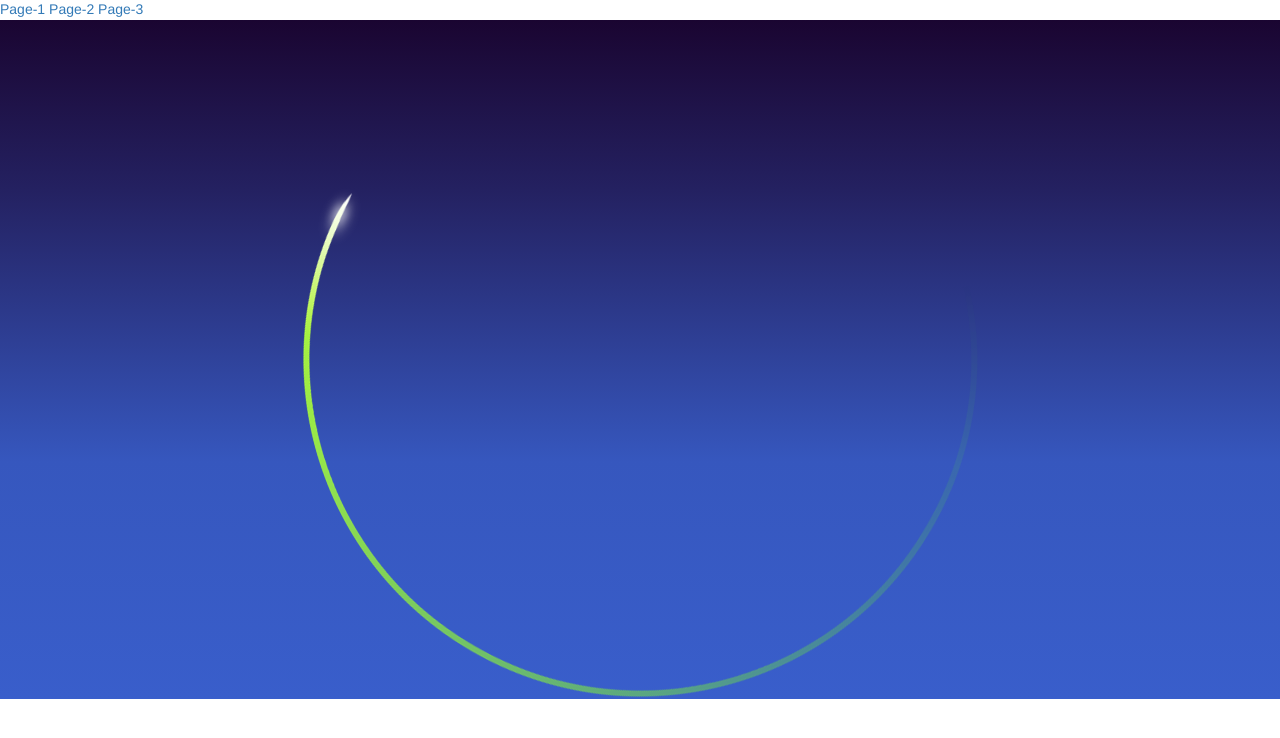
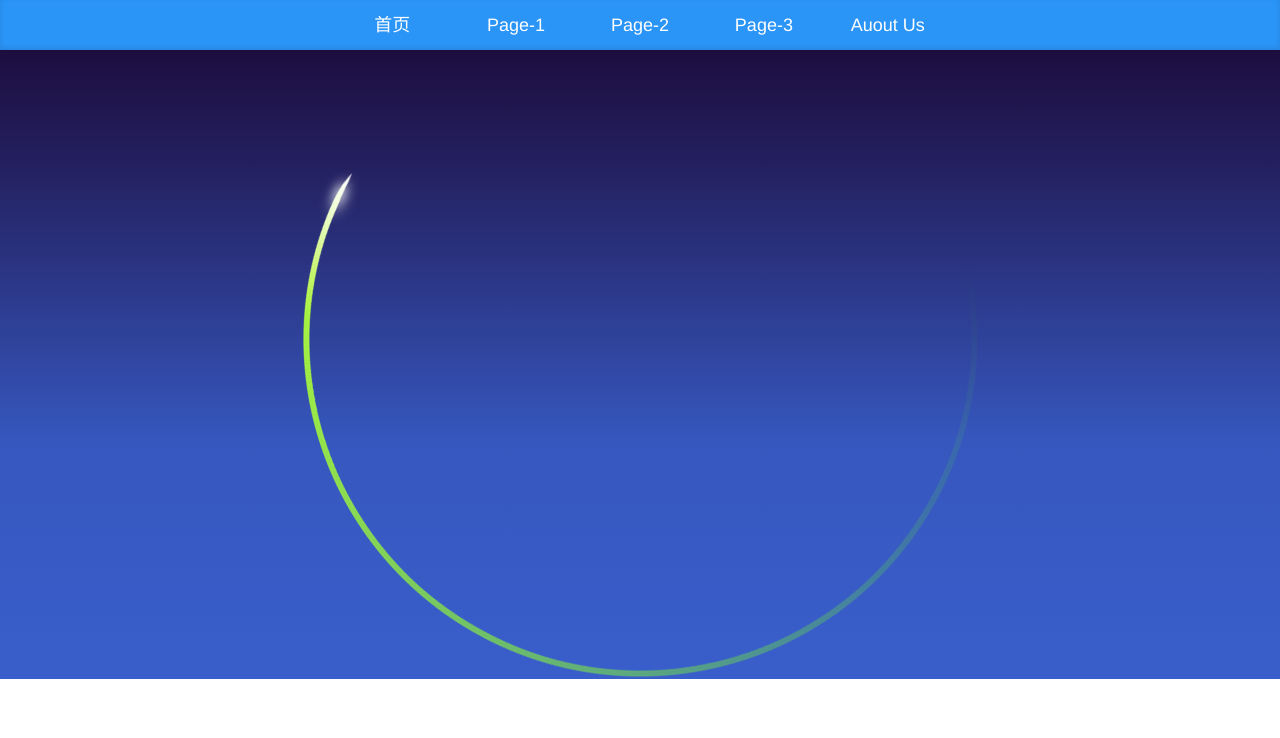
Before and after one commit to uijack/www-uijack, a website: page assets/index.html in a window 1280 px wide. Drawn offline with nearby package versions, Linux system fonts and the light colour scheme; some packages are replaced by stand-ins of ours; a script that the page names is missing.

Commit message:
增加首页导航栏

```diff
--- a/assets/index.html
+++ b/assets/index.html
@@ -11,7 +11,7 @@
     <!-- 不使用bootstrap布局 自己写 <link rel="stylesheet" href="lib/bootstrap/dist/css/bootstrap.css"> -->
     <link rel="stylesheet" href="css/uijack.app.css">
 </head>
-<body>
+<body id="home">
     <div ui-view></div>
     <script src="lib/angular/angular.min.js"></script>
     <script src="lib/angular-animate/angular-animate.min.js"></script>
--- a/assets/scss/_navigate.scss
+++ /dev/null
@@ -1,7 +0,0 @@
-@charset "UTF-8";
-
-/**
- *  Navigate Classes
- */
-
-.hide { display: none; }
--- a/assets/scss/normalize.scss
+++ b/assets/scss/_normalize.scss
@@ -173,7 +173,28 @@ table {
   border-spacing: 0;
 }
 
-td,
-th {
+html,body,div,span,applet,
+object,iframe,h1,h2,h3,h4,h5,h6,
+p,blockquote,pre,a,abbr,acronym,
+address,big,cite,code,del,dfn,em,img,ins,
+kbd,q,s,samp,small,strike,strong,sub,sup,tt,
+var,b,u,i,center,dl,dt,dd,ol,ul,li,fieldset,form,
+label,legend,table,caption,tbody,tfoot,thead,tr,th,
+td,article,aside,canvas,details,embed,figure,figcaption,
+footer,header,hgroup,menu,nav,output,ruby,section,summary,
+time,mark,audio,video {
+  margin: 0;
   padding: 0;
+  border: 0;
+  font-size: 100%;
+  font: inherit;
+  vertical-align: baseline;
 }
+ol,ul { list-style: none }
+.clearfix {
+  &:before {
+    content: '';
+    display: table;
+  }
+  &:after { clear: both; }
+}
--- a/assets/scss/_qqmotion.scss
+++ b/assets/scss/_qqmotion.scss
@@ -83,7 +83,8 @@
   .glow {
     width: 100%;
     height:100%;
-    margin-left: 450px;
+    margin-top: 120px;
+    margin-left: 300px;
     @include transform-style(preserve-3d);
     @include transition(All 1.6s 0s !important);
     @include transform(translateX(0) translateY(0) translateZ(0) rotateX(0deg) rotateY(-50deg) rotateZ(0deg) scaleX(1) scaleY(1) scaleZ(1));
@@ -126,7 +127,7 @@
         @include transition(All 0.8s 0s);
 
         &:nth-of-type(1) {
-          @include transform(translateX(0) translateY(0) translateZ(0) rotateX(0deg) rotateY(50deg) rotateZ(0deg) scaleX(1) scaleY(1) scaleZ(1));
+          @include transform(translateX(-120px) translateY(0) translateZ(0) rotateX(0deg) rotateY(50deg) rotateZ(0deg) scaleX(1) scaleY(1) scaleZ(1));
 
           img {
             position: absolute;
@@ -140,7 +141,7 @@
           }
         }
         &:nth-of-type(2) {
-          @include transform(translateX(120px) translateY(0) translateZ(0) rotateX(0deg) rotateY(50deg) rotateZ(0deg) scaleX(1) scaleY(1) scaleZ(1));
+          @include transform(translateX(0px) translateY(0) translateZ(0) rotateX(0deg) rotateY(50deg) rotateZ(0deg) scaleX(1) scaleY(1) scaleZ(1));
 
           img {
             position: absolute;
@@ -154,7 +155,7 @@
           }
         }
         &:nth-of-type(3) {
-          @include transform(translateX(270px) translateY(0) translateZ(0) rotateX(0deg) rotateY(50deg) rotateZ(0deg) scaleX(1) scaleY(1) scaleZ(1));
+          @include transform(translateX(120px) translateY(0) translateZ(0) rotateX(0deg) rotateY(50deg) rotateZ(0deg) scaleX(1) scaleY(1) scaleZ(1));
 
           img {
             position: absolute;
@@ -168,7 +169,7 @@
           }
         }
         &:nth-of-type(4) {
-          @include transform(translateX(480px) translateY(0) translateZ(0) rotateX(0deg) rotateY(50deg) rotateZ(0deg) scaleX(1) scaleY(1) scaleZ(1));
+          @include transform(translateX(270px) translateY(0) translateZ(0) rotateX(0deg) rotateY(50deg) rotateZ(0deg) scaleX(1) scaleY(1) scaleZ(1));
 
           img {
             position: absolute;
@@ -208,7 +209,7 @@
       margin-top: -61.5px;
       @include transform-style(preserve-3d);
       @include transition(All 0.8s 0s);
-      @include transform(translateX(1300px) translateY(0) translateZ(30px) rotateX(0deg) rotateY(0deg) rotateZ(0deg) scaleX(1) scaleY(1) scaleZ(1));
+      @include transform(translateX(1300px) translateY(0) translateZ(0) rotateX(0deg) rotateY(0deg) rotateZ(0deg) scaleX(1) scaleY(1) scaleZ(1));
     }
   }
 }
--- a/assets/scss/_scaffolding.scss
+++ b/assets/scss/_scaffolding.scss
@@ -3,7 +3,9 @@
 *:after { @include box-sizing(border-box);  }
 
 html {
+  display: block;
   font-size: 10px;
+  overflow-y: scroll;
   -webkit-tap-highlight-color: rgba(0,0,0,0);
 }
 
@@ -12,6 +14,8 @@ body {
   font-size: $font-size-base;
   line-height: $line-height-base;
   color: $text-color;
+  overflow-y: scroll;
+  min-width: 1200px;
   background-color: $body-bg;
 }
 
--- /dev/null
+++ b/assets/scss/navigate.scss
@@ -0,0 +1,43 @@
+@charset "UTF-8";
+
+/**
+ *  Navigate Classes
+ */
+#home {
+  overflow-x: scroll;
+}
+
+#header {
+  position: fixed;
+  top: 0;
+  left: 0;
+  width: 100%;
+  height: 50px;
+  z-index: 1000;
+  background-color: #2a94f7;
+  @include box-shadow(inset 0 -2px 5px rgba(0,0,0,.1));
+
+  .nav {
+    min-width: 1200px;
+    margin: 0 auto;
+    text-align: center;
+
+    ul {
+
+      li {
+        display: inline-block;
+
+        a {
+          padding: 15px 20px;
+          width: 120px;
+          height: 50px;
+          line-height: 20px;
+          display: block;
+          text-align: center;
+          font-size: 18px;
+          color: $light;
+        }
+      }
+    }
+  }
+}
--- a/assets/templates/navigate.tpl.html
+++ b/assets/templates/navigate.tpl.html
@@ -1,6 +1,12 @@
-<header id="header" class="">
-  <span style="width:100px"><a ui-sref=".index">Page-1</a></span>
-  <span style="width:100px"><a ui-sref=".index2">Page-2</a></span>
-  <span style="width:100px"><a ui-sref=".index3">Page-3</a></span>
+<header id="header">
+  <div class="nav">
+    <ul>
+      <li><a ui-sref=".index">首页</a></li>
+      <li><a ui-sref=".index">Page-1</a></li>
+      <li><a ui-sref=".index2">Page-2</a></li>
+      <li><a ui-sref=".index3">Page-3</a></li>
+      <li><a href="">Auout Us</a></li>
+    </ul>
+  </div>
 </header>
 <div ui-view></div>
```
Also changed, not shown: assets/css/uijack.app.css.
